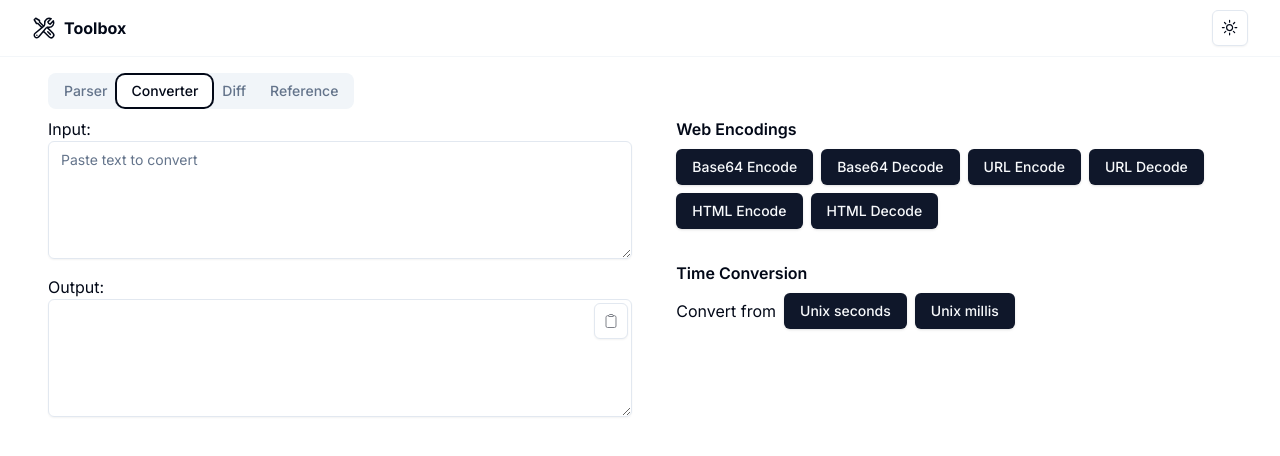
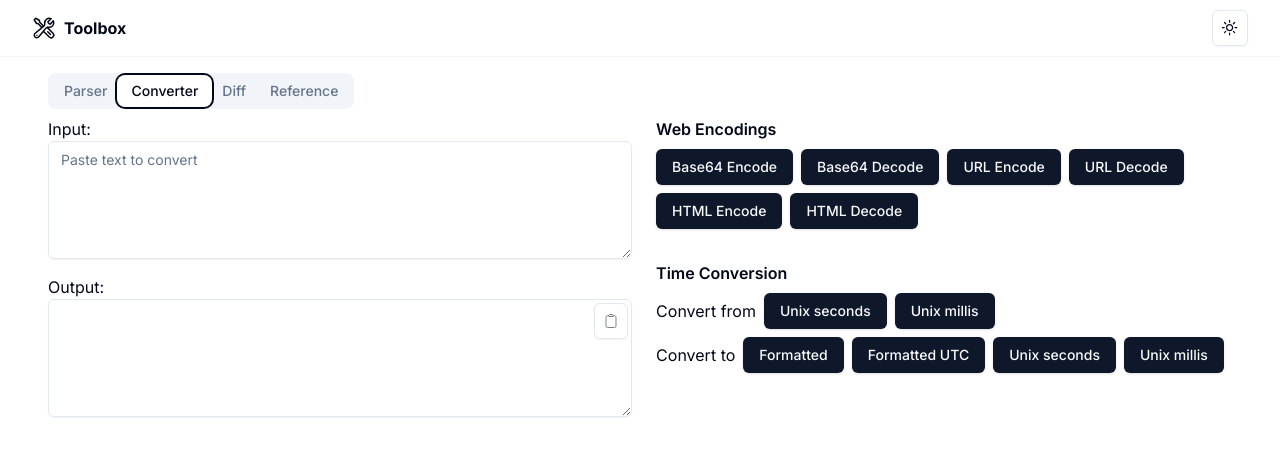
Before and after one commit to thameera/toolbox, a Next.js app: page / in a window 1280 px wide. Both pictures are taken after typing "Sample", "Sample" into the empty fields and a click on the tab "Converter". Shown: the top 456 px of the page. Built offline with nearby package versions, Linux system fonts and the light colour scheme.

Commit message:
Add remainder of time converters

```diff
--- a/src/components/converter/conv-buttons.tsx
+++ b/src/components/converter/conv-buttons.tsx
@@ -14,6 +14,8 @@ export function ConverterButtons({
   return (
     <div className="flex flex-col items-center space-x-2">
       <div className="flex flex-col gap-8">
+        {/* Start of button sets */}
+        {/* Web Encodings */}
         <div className="flex flex-col gap-2">
           <div className="font-semibold">Web Encodings</div>
           <div className="flex gap-2">
@@ -28,6 +30,7 @@ export function ConverterButtons({
           </div>
         </div>
 
+        {/* Time converters */}
         <div className="flex flex-col gap-2">
           <div className="font-semibold">Time Conversion</div>
           <div className="flex items-center gap-2">
@@ -35,7 +38,21 @@ export function ConverterButtons({
             <ConvButton taskId="format_date_from_unix_s" label="Unix seconds" />
             <ConvButton taskId="format_date_from_unix_ms" label="Unix millis" />
           </div>
+          <div className="flex items-center gap-2">
+            <span>Convert to</span>
+            <ConvButton
+              taskId="current_time_formatted_local"
+              label="Formatted"
+            />
+            <ConvButton
+              taskId="current_time_formatted_utc"
+              label="Formatted UTC"
+            />
+            <ConvButton taskId="current_time_unix_s" label="Unix seconds" />
+            <ConvButton taskId="current_time_unix_ms" label="Unix millis" />
+          </div>
         </div>
+        {/* End of button sets */}
       </div>
     </div>
   );
--- a/src/lib/converters/timeConverters.ts
+++ b/src/lib/converters/timeConverters.ts
@@ -9,3 +9,19 @@ export const format_date_from_unix_ms = (unix_ms_str: string): string => {
   const unix_ms = Number(unix_ms_str);
   return DateTime.fromMillis(unix_ms).toFormat("yyyy-MM-dd HH:mm:ss ZZ");
 };
+
+export const current_time_formatted_local = (): string => {
+  return DateTime.local().toFormat("yyyy-MM-dd HH:mm:ss ZZ");
+};
+
+export const current_time_formatted_utc = (): string => {
+  return DateTime.utc().toFormat("yyyy-MM-dd HH:mm:ss ZZ");
+};
+
+export const current_time_unix_s = (): string => {
+  return String(Math.floor(DateTime.local().toSeconds()));
+};
+
+export const current_time_unix_ms = (): string => {
+  return String(Math.floor(DateTime.local().toMillis()));
+};
```
